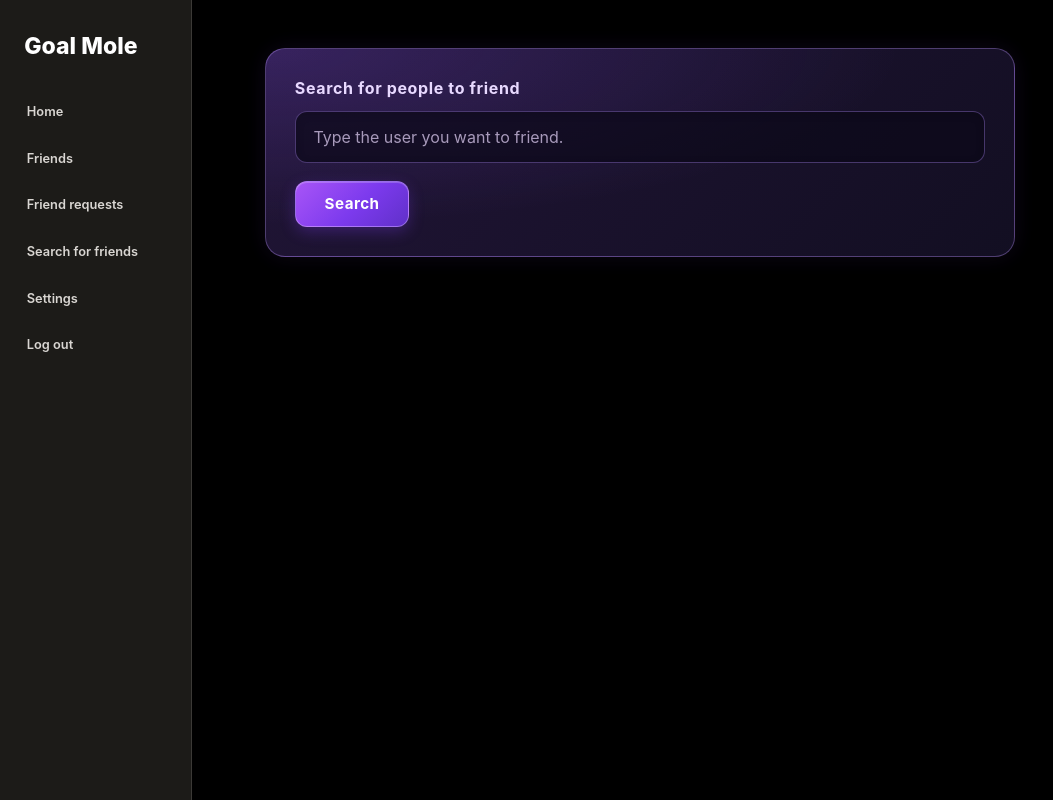
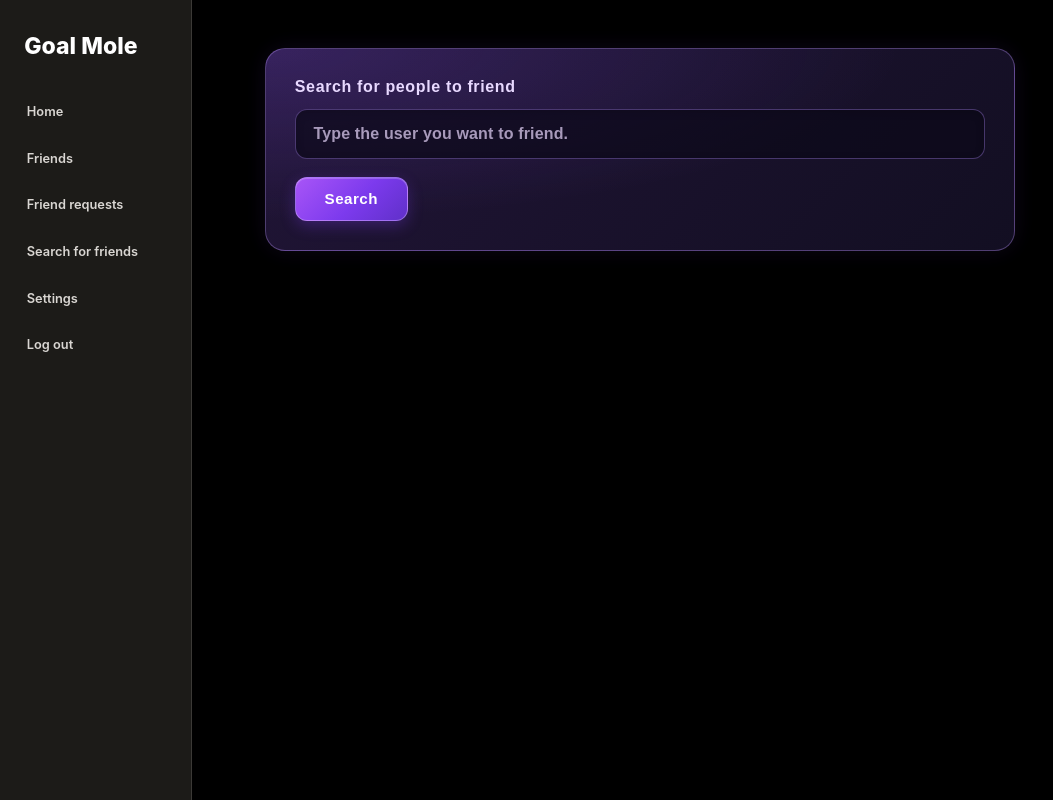
Before and after one commit to Deedacruh/Goal_Mole, a Flask app: template templates/people_search.html in a window 1280 px wide. Shown: the whole page, without its empty margins (0-1053 px from the left). Run offline with Flask 3, Linux system fonts and the light colour scheme; the template is opened without the code that fills it, so the values that code supplies are empty.

Commit message:
Font update and added @ symbol to display names

```diff
--- a/templates/friends_list.html
+++ b/templates/friends_list.html
@@ -10,7 +10,7 @@
             {% for name in names %}
                 <div class="card">
                     <img class="profile_pictures" id="pfp_requests_search" src="{{ url_for('get_profile_picture', username=name) }}">
-                    <h2>{{ name }}</h2>
+                    <h2>@{{ name }}</h2>
                 </div>
             {% endfor %}
         {% endif %}
@@ -43,6 +43,9 @@
     .card h2 {
         font-size: 1.5vw;
         margin: 0;
+        font-family: "Arial", "Helvetica Neue", sans-serif;
+        font-weight: 700;
+        letter-spacing: 0.01em;
     }
 </style>
 {% endblock %}
--- a/templates/people_search.html
+++ b/templates/people_search.html
@@ -13,7 +13,7 @@
         {% for person in people %}
             <div class="card">
                 <img class="profile_pictures" id="pfp_pot_friends_search" src="{{ url_for('get_profile_picture', username=person['username']) }}">
-                <h2>{{ person['username'] }}</h2>
+                <h2>@{{ person['username'] }}</h2>
                 {% if person['username'] in friends %}
                     <button class="friend_request_button">
                         Friended
@@ -213,14 +213,15 @@
             transition: none;
         }
     }
-    /* NOTO-SANS FONT */
+    /* ARIAL-STYLE FONT */
     .friends-search-form,
     .friends-search-form *,
     .friends-result-search,
-    .friends-result-search * {
-        font-family: -apple-system, BlinkMacSystemFont, "Segoe UI",
-                    "Noto Sans", Helvetica, Arial, sans-serif,
-                    "Apple Color Emoji", "Segoe UI Emoji";
+    .friends-result-search *,
+    .friend_request_button {
+        font-family: "Arial", "Helvetica Neue", sans-serif;
+        font-weight: 700;
+        letter-spacing: 0.01em;
     }
     /* LIGHT WALLPAPER */
     body.light .friends-search-form {
```
